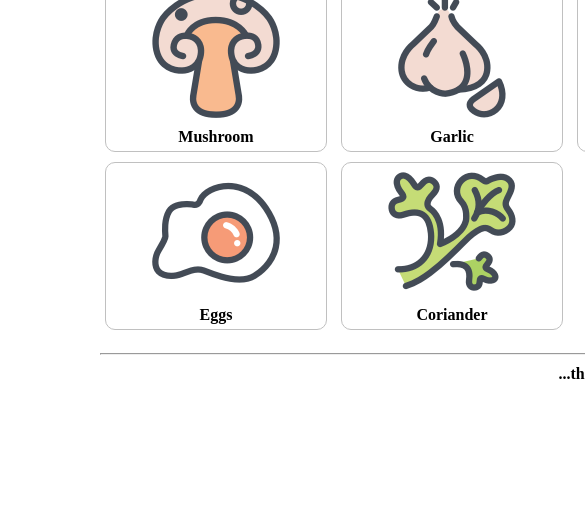
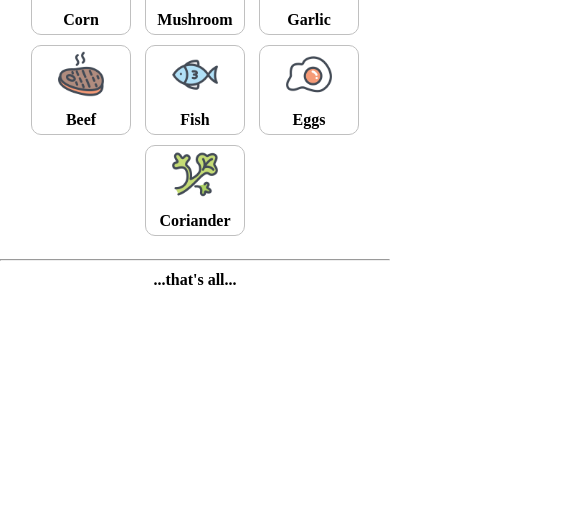
Before and after one commit to VitaliyPukas/step-vp-home-19.01.21-1-fruits-, a plain HTML site: page index.html in a window 390 px wide. Shown: the part 316-844 px from the top of the page, 585 px wide, since content can reach past the window. Drawn offline with Linux system fonts and the light colour scheme.

Commit message:
media screen

```diff
--- a/style.css
+++ b/style.css
@@ -4,9 +4,9 @@
 }
 
 .oll {
-    width: 1000px;
 
-    margin: 0 100px;
+   text-align: center;
+
 }
 
 .niz {
@@ -19,18 +19,13 @@ h1 {
     margin: 30px 0 50px 0;
 }
 
-img {
-  display: block;
-  margin: 0 auto;
-}
-
 .element {
     border: 1px solid silver;
     border-radius: 10px;
     padding: 5px 10px;
     margin: 5px;
     display: inline-block;
-    width: 16%;
+    width: 14%;
 }
 
 .elementTitle {
@@ -39,8 +34,17 @@ img {
     margin-top: 10px;
 }
 
+@media screen and (max-width: 1000px){
+    img{
+        width: 90%;
+    }
+}
+
 @media screen and (max-width: 800px){
 .element{
     width: 20%;
+    }
+img{
+    width: 60%;
+    }
 }
-}
```
